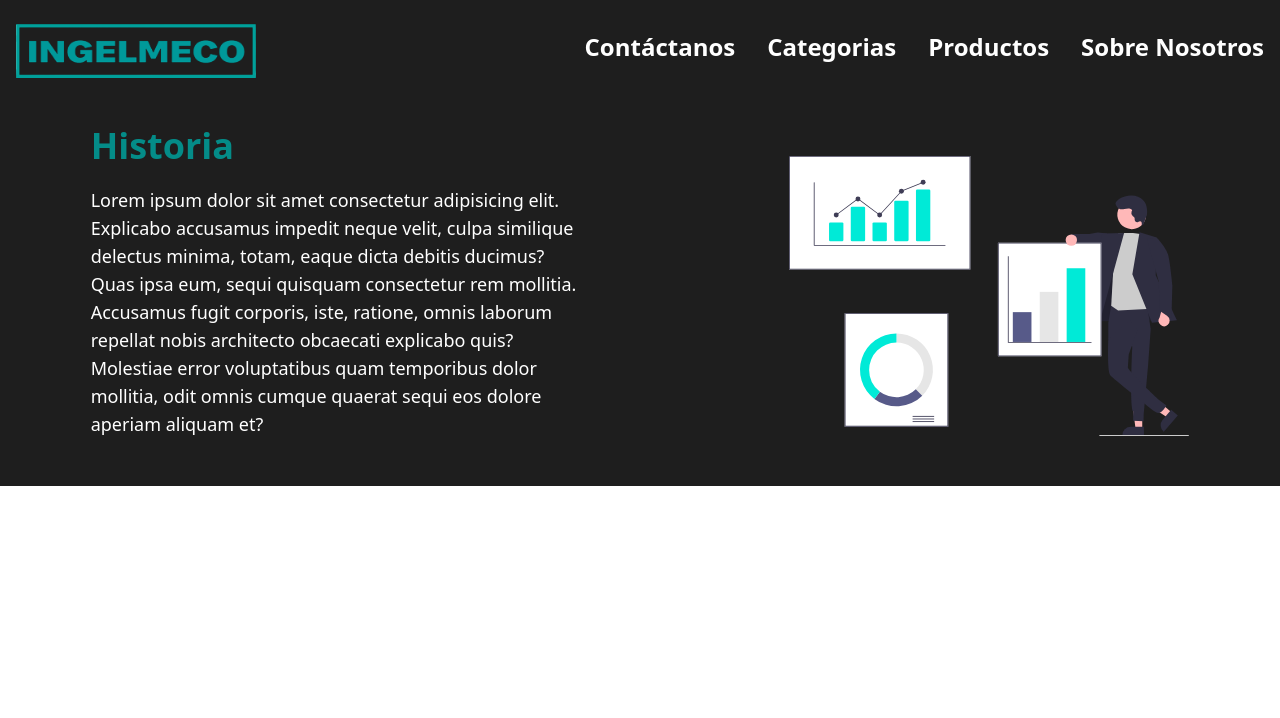
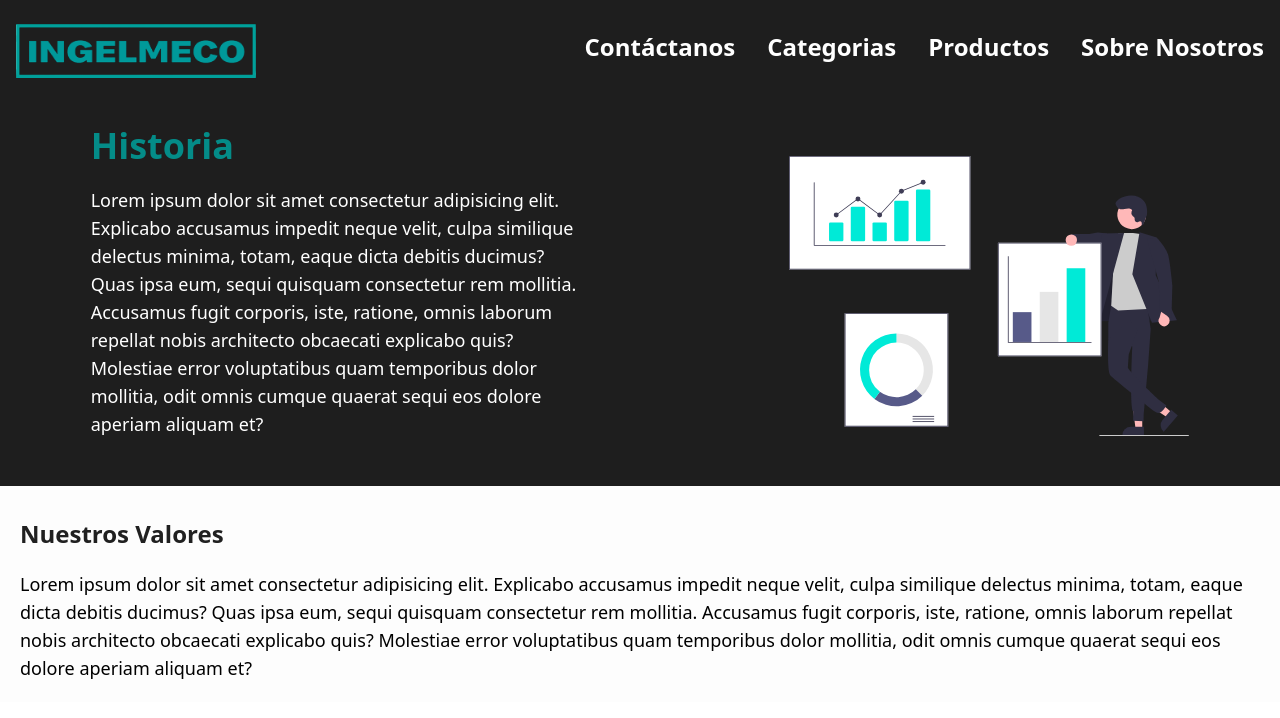
Before and after one commit to AlexGalo0/INGELMECO-Cliente, a Next.js app: page / in a window 1280 px wide. Shown: the top 718 px of the page. Built offline with nearby package versions, Linux system fonts and the light colour scheme.

Commit message:
correccion

```diff
--- a/app/components/Main.tsx
+++ b/app/components/Main.tsx
@@ -2,17 +2,18 @@ import DisplayData from "./svgs/DisplayData";
 
 const Main: React.FC = () => {
   return (
+    <div>
       <div className="bg-[#1E1E1E] flex justify-evenly p-5 pt-8">
         <div className="w-1/2 mr-2">
           <h2 className="text-[#048C88] text-4xl font-bold">Historia</h2>
-        <p className="text-white pt-5 max-w-[500px] text-lg "> {/* Ajustamos el margen superior */}
+          <p className="text-white pt-5 max-w-[500px] text-lg ">
             Lorem ipsum dolor sit amet consectetur adipisicing elit. Explicabo
-          accusamus impedit neque velit, culpa similique delectus minima, totam,
-          eaque dicta debitis ducimus? Quas ipsa eum, sequi quisquam consectetur
-          rem mollitia. Accusamus fugit corporis, iste, ratione, omnis laborum
-          repellat nobis architecto obcaecati explicabo quis? Molestiae error
-          voluptatibus quam temporibus dolor mollitia, odit omnis cumque quaerat
-          sequi eos dolore aperiam aliquam et?
+            accusamus impedit neque velit, culpa similique delectus minima,
+            totam, eaque dicta debitis ducimus? Quas ipsa eum, sequi quisquam
+            consectetur rem mollitia. Accusamus fugit corporis, iste, ratione,
+            omnis laborum repellat nobis architecto obcaecati explicabo quis?
+            Molestiae error voluptatibus quam temporibus dolor mollitia, odit
+            omnis cumque quaerat sequi eos dolore aperiam aliquam et?
           </p>
         </div>
         {/* Imagen SVG */}
@@ -20,8 +21,28 @@ const Main: React.FC = () => {
           <DisplayData />
         </div>
       </div>
+
+      {/* Seccion de los valores */}
+
+      <div className="bg-[#fdfdfd]  justify-evenly p-5 pt-8">
+        <div className="">
+          <h2 className="text-[#202020] text-2xl font-bold">
+            Nuestros Valores
+          </h2>
+          <p className="text-dark pt-5  text-lg ">
+            Lorem ipsum dolor sit amet consectetur adipisicing elit. Explicabo
+            accusamus impedit neque velit, culpa similique delectus minima,
+            totam, eaque dicta debitis ducimus? Quas ipsa eum, sequi quisquam
+            consectetur rem mollitia. Accusamus fugit corporis, iste, ratione,
+            omnis laborum repellat nobis architecto obcaecati explicabo quis?
+            Molestiae error voluptatibus quam temporibus dolor mollitia, odit
+            omnis cumque quaerat sequi eos dolore aperiam aliquam et?
+          </p>
+        </div>
+        {/* Imagen SVG */}
+      </div>
+    </div>
   );
 };
 
-
 export default Main;
```
Lines whose indentation alone changed are shown as unchanged.
